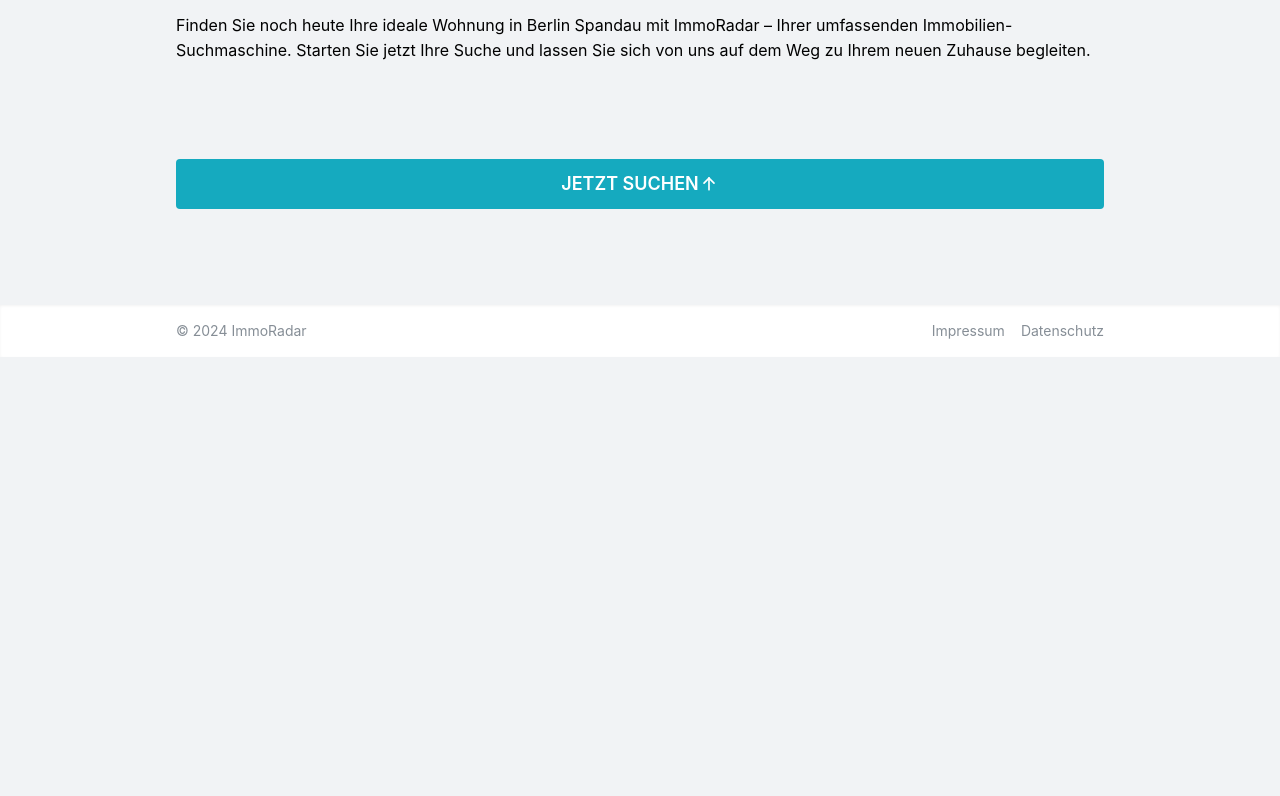
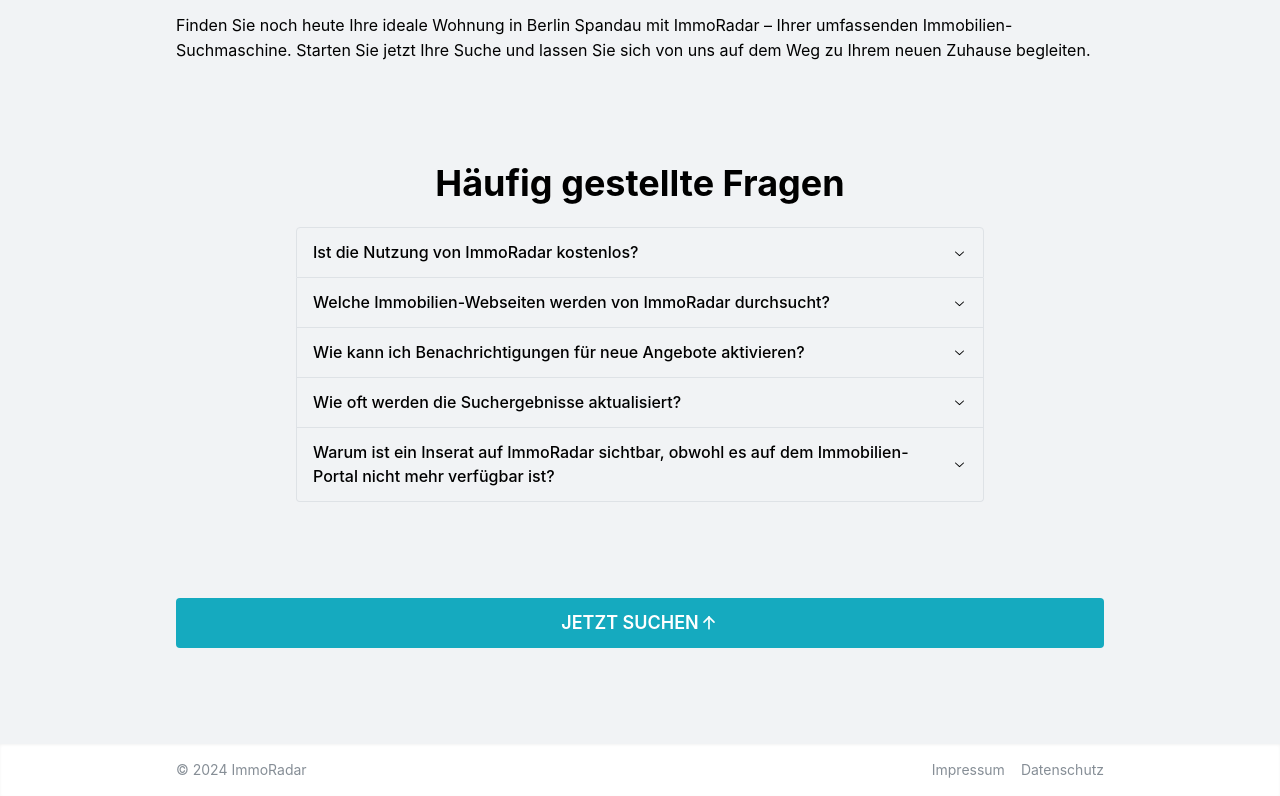
Before and after one commit to Vincenius/ImmoRadar, a Next.js app in the folder webapp/: page /berlin/spandau in a window 1280 px wide. Shown: the part 1968-2764 px from the top of the page. Before the commit the page ends 2325 px from the top, so only its background shows below. Built offline with nearby package versions, Linux system fonts and the light colour scheme.

Commit message:
add faqs to city page

```diff
--- /dev/null
+++ b/webapp/src/components/FAQ/FAQ.js
@@ -0,0 +1,43 @@
+import React from 'react';
+import { Container, Text, Title, Accordion } from '@mantine/core';
+
+const faqs = [
+    {
+      question: 'Ist die Nutzung von ImmoRadar kostenlos?',
+      answer: 'Ja, die Nutzung von ImmoRadar ist völlig kostenlos. Es fallen keine Gebühren oder versteckten Kosten an.',
+    },
+    {
+      question: 'Welche Immobilien-Webseiten werden von ImmoRadar durchsucht?',
+      answer: 'ImmoRadar durchsucht alle großen und relevanten Immobilien-Webseiten in Deutschland. Dazu gehören aktuell Immobilienscout24, Immowelt, WG-Gesucht und Kleinanzeigen. Die Liste wird in Zukunft noch erweitert. Fehlt eine wichtige Immobilien-Webseite? Schreibe mir eine E-Mail.',
+    },
+    {
+      question: 'Wie kann ich Benachrichtigungen für neue Angebote aktivieren?',
+      answer: 'Um Benachrichtigungen zu aktivieren, geben Sie einfach Ihre Suchkriterien ein und klicken Sie auf den Button "Benachrichtigungen aktivieren". Sie erhalten dann eine E-Mail, sobald eine neue Wohnung, die Ihren Kriterien entspricht, gelistet wird.',
+    },
+    {
+      question: 'Wie oft werden die Suchergebnisse aktualisiert?',
+      answer: 'Aktuell werden die Immobilien-Webseiten etwa alle 10 Minuten auf neue Einträge überprüft. In Zukunft wird diese Frequenz erhöht um sicherzustellen, dass Sie immer die aktuellsten Einträge sehen können.',
+    },
+    {
+      question: 'Warum ist ein Inserat auf ImmoRadar sichtbar, obwohl es auf dem Immobilien-Portal nicht mehr verfügbar ist?',
+      answer: 'Das Abgleichen unserer Datenbank mit den Immobilienseiten findet mehrmals Täglich statt. Trotzdem können durch die Verzögerung bei der Aktualisierung alte Einträge angezeigt werden, die bereits nicht mehr verfügbar sind.',
+    }
+  ];
+
+const FAQ = () => {
+    return (
+        <Container my="6em" size="sm">
+            <Title order={2} fz={36} fw={700} mb="lg" ta="center">Häufig gestellte Fragen</Title>
+            <Accordion variant="contained">
+            {faqs.map((item) => (
+                <Accordion.Item key={item.question} value={item.question}>
+                    <Accordion.Control><Text fw={500}>{item.question}</Text></Accordion.Control>
+                    <Accordion.Panel>{item.answer}</Accordion.Panel>
+                </Accordion.Item>
+            ))}
+            </Accordion>
+        </Container>
+    );
+};
+
+export default FAQ;
--- a/webapp/src/components/Layout/CityLayout.js
+++ b/webapp/src/components/Layout/CityLayout.js
@@ -5,6 +5,7 @@
 import Layout from '@/components/Layout/Layout'
 import Logos from '@/components/Logos/Logos'
 import SearchBar from '@/components/SearchBar/SearchBar';
+import FAQs from '@/components/FAQ/FAQ';
 import styles from '@/styles/Cities.module.css'
 import { Button } from '@mantine/core';
 
@@ -56,6 +57,8 @@
         {children}
       </Box>
 
+      <FAQs />
+
       <Box my="6em">
         <Button
           variant="filled"
```
Also changed, not shown: webapp/src/pages/index.js (+2 -34 lines).
